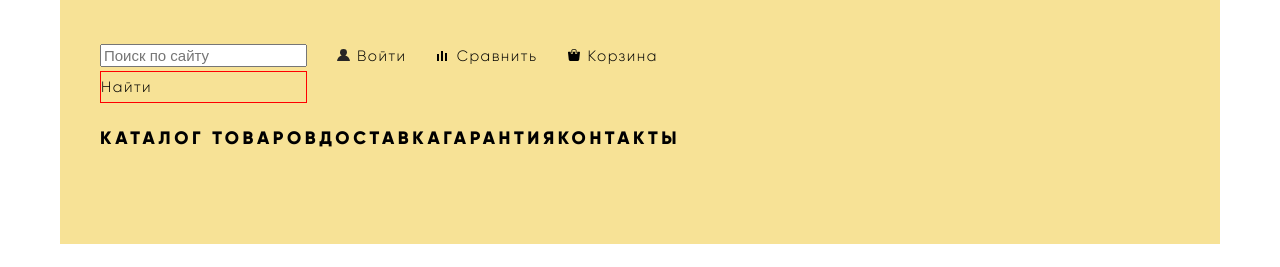
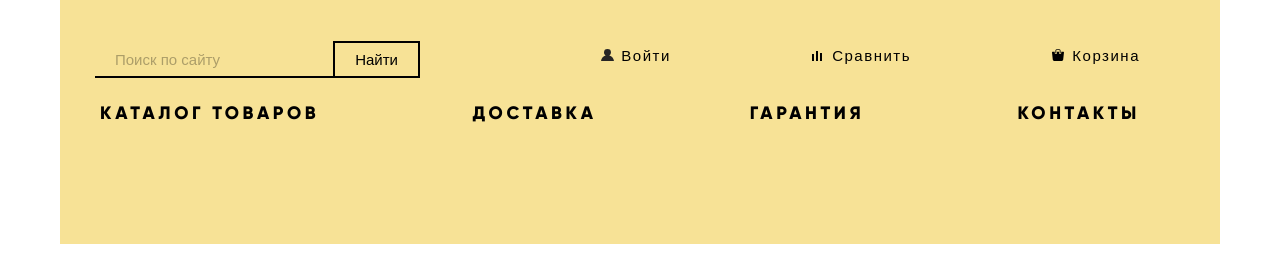
Before and after one commit to maxmax4656/700083-device, a plain HTML site: page catalog.html in a window 1280 px wide. Shown: the part 103-370 px from the top of the page. Drawn offline with Linux system fonts and the light colour scheme; files whose address does not match are found by name.

Commit message:
Изменения по шапке

```diff
--- a/catalog.html
+++ b/catalog.html
@@ -15,9 +15,11 @@
           <p>Device</p>
         </a>
         <ul class="user-navigation">
-          <li class="search-link">
-            <input type="text" placeholder="Поиск по сайту" aria-label="Поиск по сайту">
-            <a href="catalog.html" class="button-find">Найти</a>
+					<li class="d6">
+            <form action="catalog.html" method="get">
+              <input type="text" placeholder="Поиск по сайту" id="find">
+              <button type="submit" class="but-find">Найти</button>
+            </form>
           </li>
           <li class="enter-link" aria-label="Личный кабинет"><a href="#">Войти</a></li>
           <li class="compare-link" aria-label="Сравнение товаров"><a href="#">Сравнить</a></li>
--- a/css/main.css
+++ b/css/main.css
@@ -85,7 +85,7 @@ img {
 .user-navigation a {
   text-decoration: none;
   text-transform: none;
-  font-family: gilroylight, sans-serif;
+  font-family: opensanslight, sans-serif;
   font-weight: 300;
   letter-spacing: 0.1em;
   font-size: 15px;
@@ -105,6 +105,8 @@ img {
 
 .user-navigation {
   display: flex;
+  justify-content: space-between;
+  max-width: 1040px;
 }
 
 .user-navigation .enter-link {
@@ -185,17 +187,53 @@ img {
   opacity: 0.3;
 }
 
-.button-find {
-  border: 1px solid red;
+.d6 input {
+  border: 0;
+  background-color: #f7e296;
+  outline: 0;
+  border-bottom: 2px solid black;
+  padding: 8px 20px;
+  margin: -5px;
 }
 
+.d6 input::placeholder {
+  color: rgba(0,0,0,0.3);
+}
 
+.d6 input:hover::placeholder {
+  color: rgba(0,0,0,0.6);
+}
+
+.d6 input:focus::placeholder {
+  color: rgba(0,0,0,1);
+}
+
+.d6 button {
+  background-color: #f7e296;
+  border: 2px solid black;
+  font-family: opensanslight, sans-serif;
+  font-weight: 300;
+  padding: 8px 20px;
+  outline: 0;
+  margin: 0;
+}
+
+.d6 button:hover {
+  background-color: #000;
+  color: #fff;
+}
+
+.d6 button:active {
+  color: rgba(255,255,255,0.3);
+}
 
 /*  Навигация */
 
 .site-navigation {
   display: flex;
   flex-wrap: wrap;
+  justify-content: space-between;
+  max-width: 1040px;
 }
 
 .site-navigation li {
@@ -259,6 +297,7 @@ img {
 .site-navigation > li:hover .dropdown {
   display: block;
 }
+
 
 /* Слайдды */
 
```
Also changed, not shown: index.html (+2 -2 lines).
